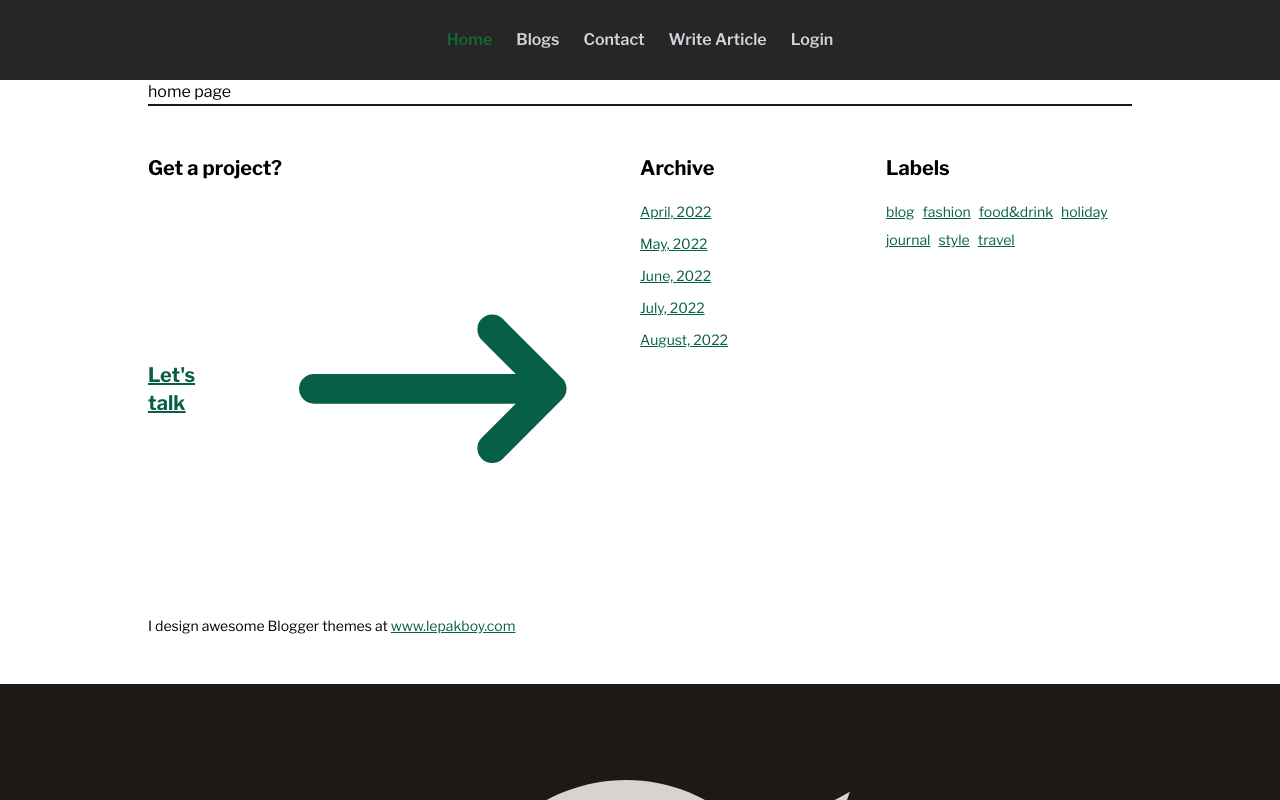
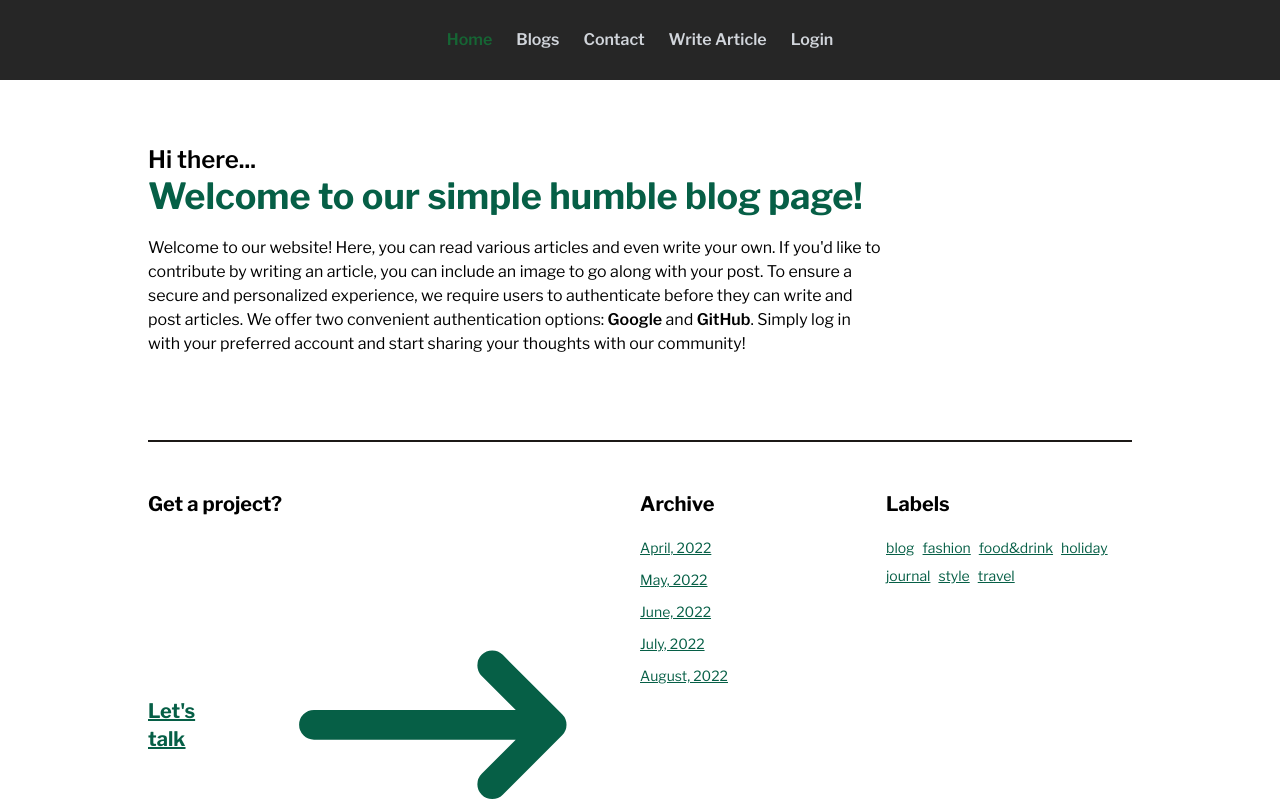
Before and after one commit to LepakBoy/blogs_page, a Next.js app: page / in a window 1280 px wide. Shown: the top 800 px of the page. Built offline with nearby package versions, Linux system fonts and the light colour scheme; no server answers.

Commit message:
home page

```diff
--- a/src/app/page.tsx
+++ b/src/app/page.tsx
@@ -1,3 +1,20 @@
 export default function HomePage() {
-  return <main>home page</main>;
+  return (
+    <section className="py-16">
+      <h3 className="text-2xl font-semibold">Hi there...</h3>
+      <h1 className="text-4xl font-bold text-emerald-800">
+        Welcome to our simple humble blog page!
+      </h1>
+      <p className="py-5 md:w-3/4 w-full">
+        Welcome to our website! Here, you can read various articles and even
+        write your own. If you'd like to contribute by writing an article, you
+        can include an image to go along with your post. To ensure a secure and
+        personalized experience, we require users to authenticate before they
+        can write and post articles. We offer two convenient authentication
+        options: <span className="font-semibold">Google</span> and{' '}
+        <span className="font-semibold"> GitHub</span>. Simply log in with your
+        preferred account and start sharing your thoughts with our community!
+      </p>
+    </section>
+  );
 }
```
